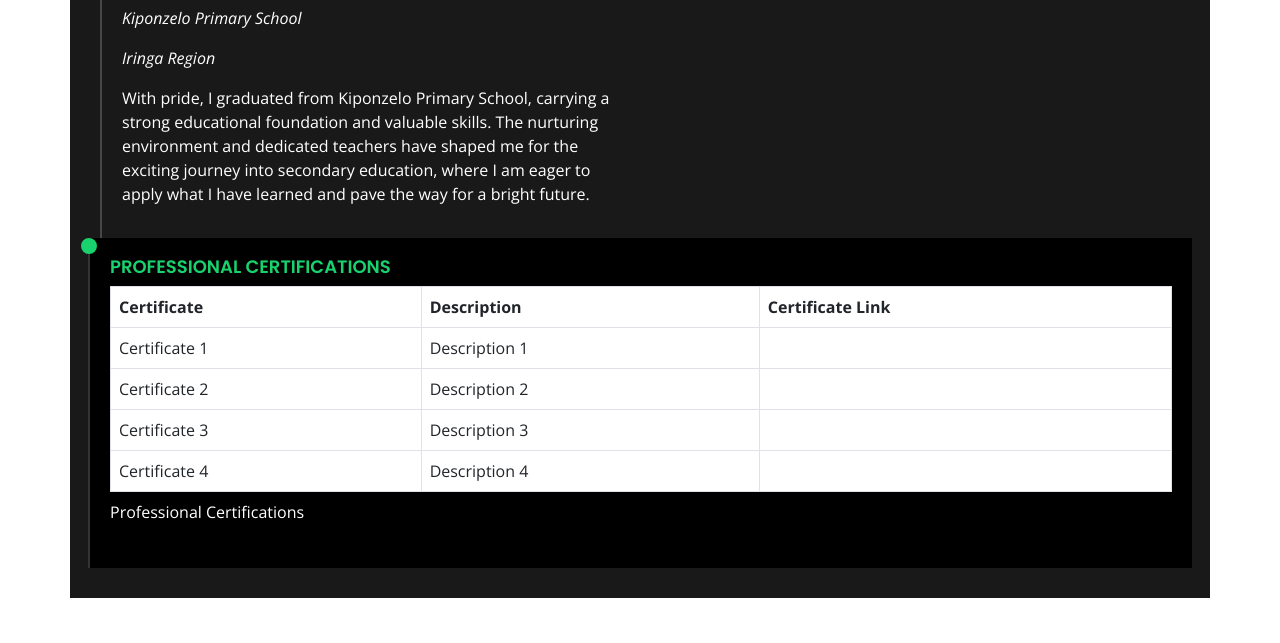
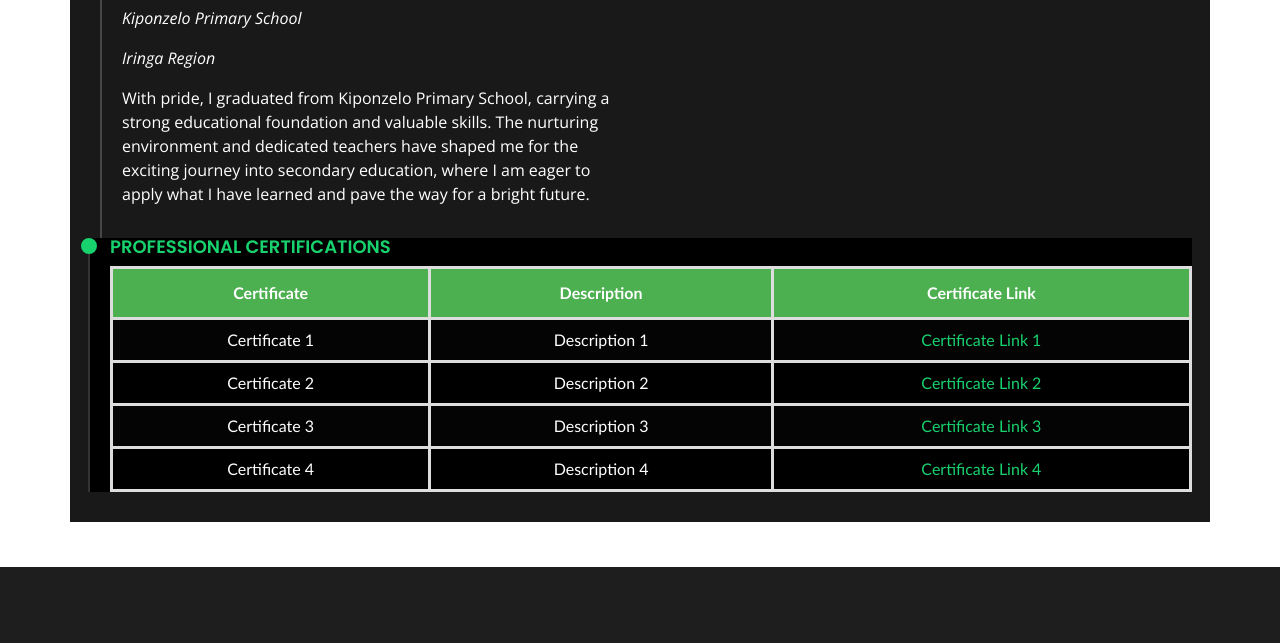
Before and after one commit to andreamsilu/andreamsilu.github.io, a PHP site: page / in a window 1280 px wide, after a click on "Resume". Shown: the part 1778-2421 px from the top of the page. After the commit the page ends 2345 px from the top, so only its background shows below. Run offline with PHP 8.4, Linux system fonts and the light colour scheme.

Commit message:
added content and styling

```diff
--- a/assets/css/style.css
+++ b/assets/css/style.css
@@ -691,6 +691,44 @@ section .container {
   border: 2px solid #18d26e;
 }
 
+ /* //certification table// */
+ #certification {
+  font-family: "Trebuchet MS", Arial, Helvetica, sans-serif;
+  /* border-collapse: collapse; */
+  width: 100%;
+}
+
+#certification td, #certification th,#certification tr {
+  border: 3px solid #ddd;
+  padding: 8px;
+  text-align: center;
+}
+
+#certification tr:nth-child(even){background-color: #040404;}
+
+#certification tr:hover {background-color: #ddd; color: #040404;}
+
+
+#certification th {
+  padding-top: 12px;
+  padding-bottom: 12px;
+  text-align: center;
+  background-color: #4CAF50;
+  color: white;
+}
+/*
+.th, .td {
+  border: 5px solid black;
+  padding: 8px;
+  text-align: center;
+}
+
+/* Centering text within cells */
+/* th, td {
+  text-align: center;
+  color:#eee
+} */
+
 /*--------------------------------------------------------------
 # Services
 --------------------------------------------------------------*/
--- a/index.html
+++ b/index.html
@@ -437,39 +437,41 @@
           </div>
         </div>
 
-        <div style="background-color: black; color: white; padding: 20px;" class="resume-item">
+        <div style="background-color: black; " class="resume-item" >
           <h4>Professional Certifications</h4>
-          <table class="table table-bordered" style="color: white;">
-              <h4><caption style="color: white;">Professional Certifications</caption></h4>
-              <thead>
+          <table  id="certification">
+
                   <tr>
                       <th>Certificate</th>
                       <th>Description</th>
                       <th>Certificate Link</th>
                   </tr>
-              </thead>
-              <tbody>
+
+
                   <tr>
                       <td>Certificate 1</td>
                       <td>Description 1</td>
-                      <td><a href="certificate_link_1" style="color: white;">Certificate Link 1</a></td>
+                      <td><a href="certificate_link_1" >Certificate Link 1</a></td>
                   </tr>
+
                   <tr>
                       <td>Certificate 2</td>
                       <td>Description 2</td>
-                      <td><a href="certificate_link_2" style="color: white;">Certificate Link 2</a></td>
+                      <td><a href="certificate_link_2">Certificate Link 2</a></td>
                   </tr>
+
                   <tr>
                       <td>Certificate 3</td>
                       <td>Description 3</td>
-                      <td><a href="certificate_link_3" style="color: white;">Certificate Link 3</a></td>
+                      <td><a href="certificate_link_3" >Certificate Link 3</a></td>
                   </tr>
+
                   <tr>
                       <td>Certificate 4</td>
                       <td>Description 4</td>
-                      <td><a href="certificate_link_4" style="color: white;">Certificate Link 4</a></td>
+                      <td><a href="certificate_link_4" >Certificate Link 4</a></td>
                   </tr>
-              </tbody>
+
           </table>
       </div>
 
```
